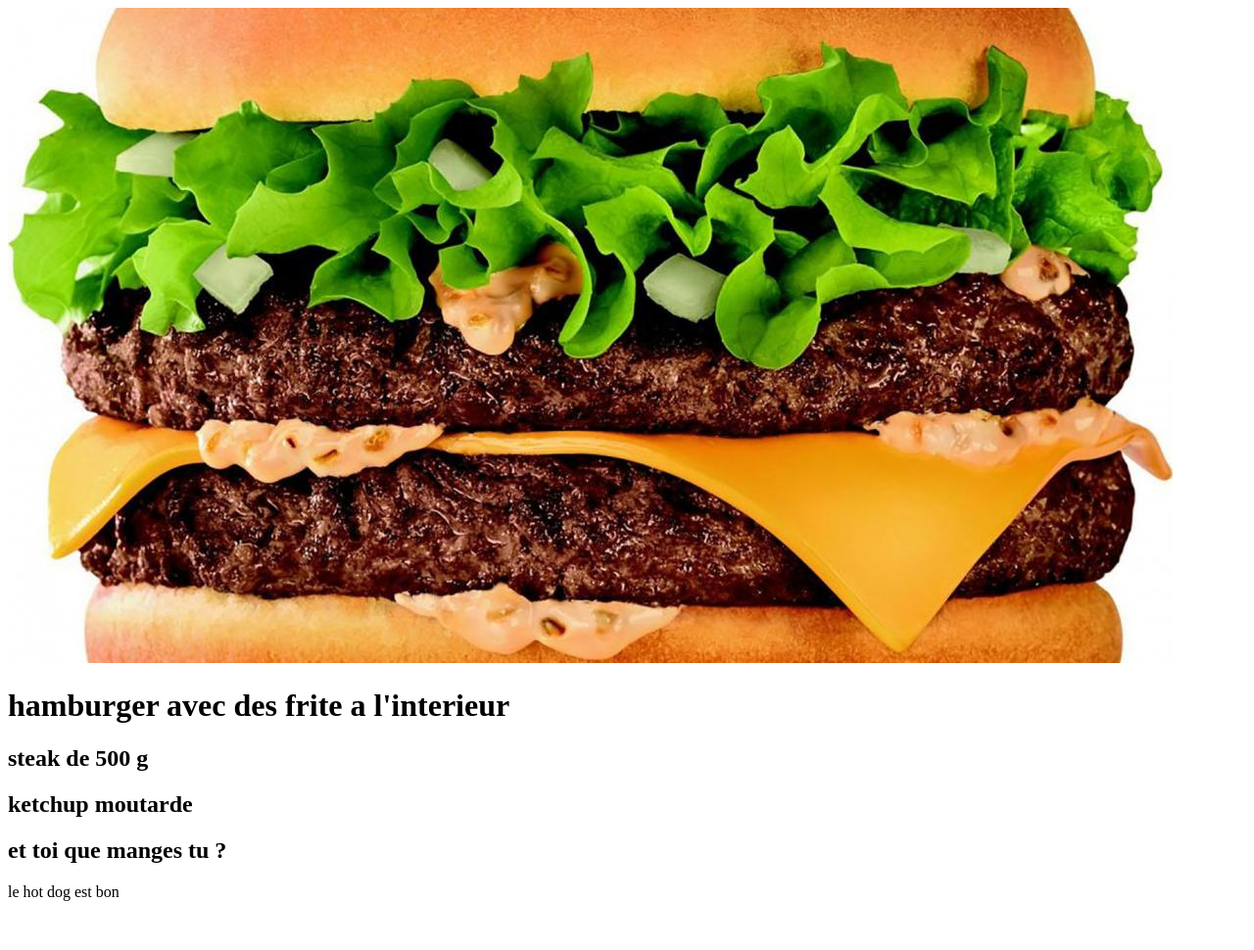
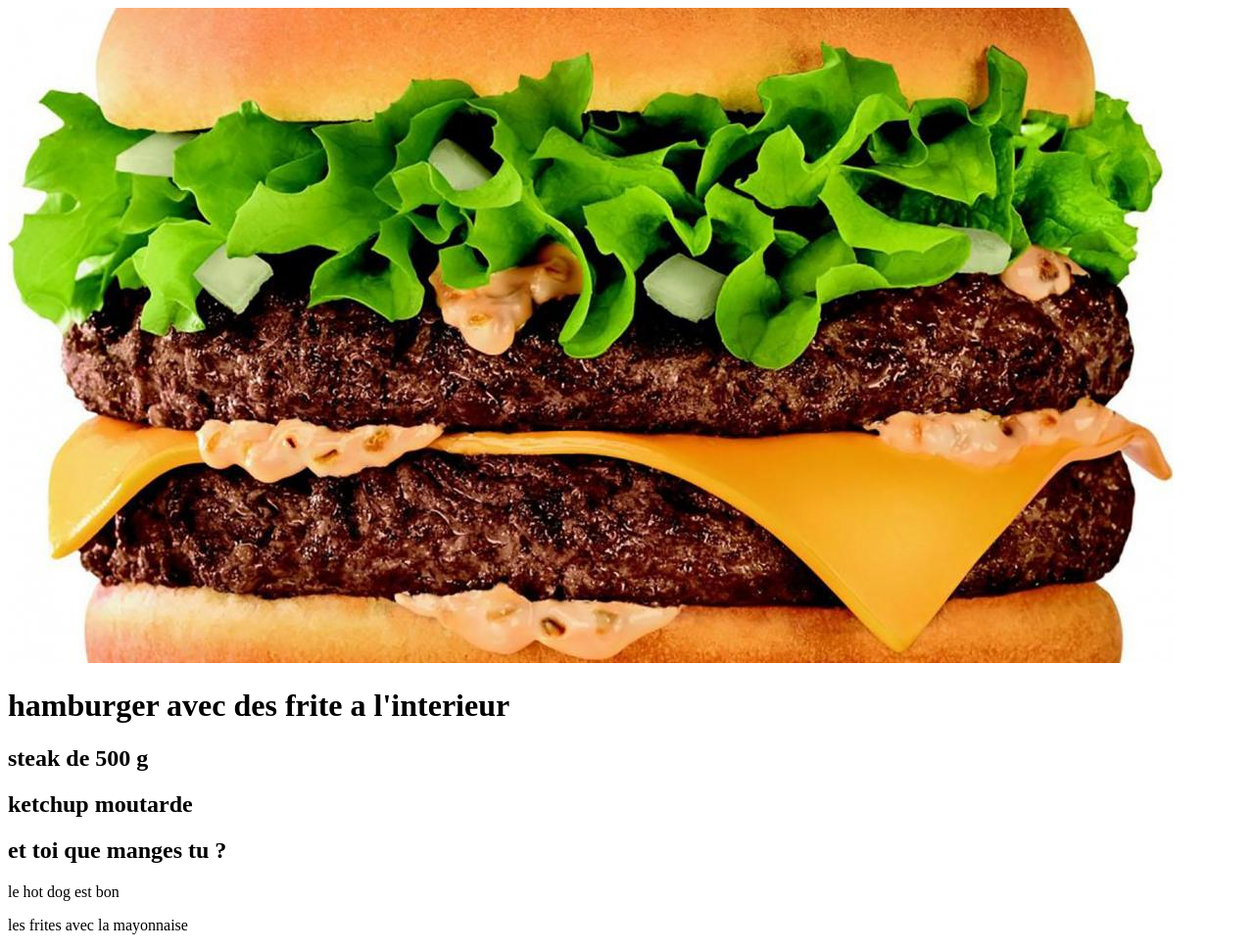
Before and after one commit to loich91/isl-liege-test, a plain HTML site: page index.html in a window 1280 px wide. Shown: the whole page at 98% size. Before the commit the page ends 936 px from the top, so only its background shows below. Drawn offline with Linux system fonts and the light colour scheme.

Commit message:
Update index.html

```diff
--- a/index.html
+++ b/index.html
@@ -13,5 +13,6 @@
     <h2>ketchup moutarde</h2>
     <h2>et toi que manges tu ?</h2>
     <p>le hot dog est bon</p>
+    <p>les frites avec la mayonnaise</p>
 </body>
 </html>
```
